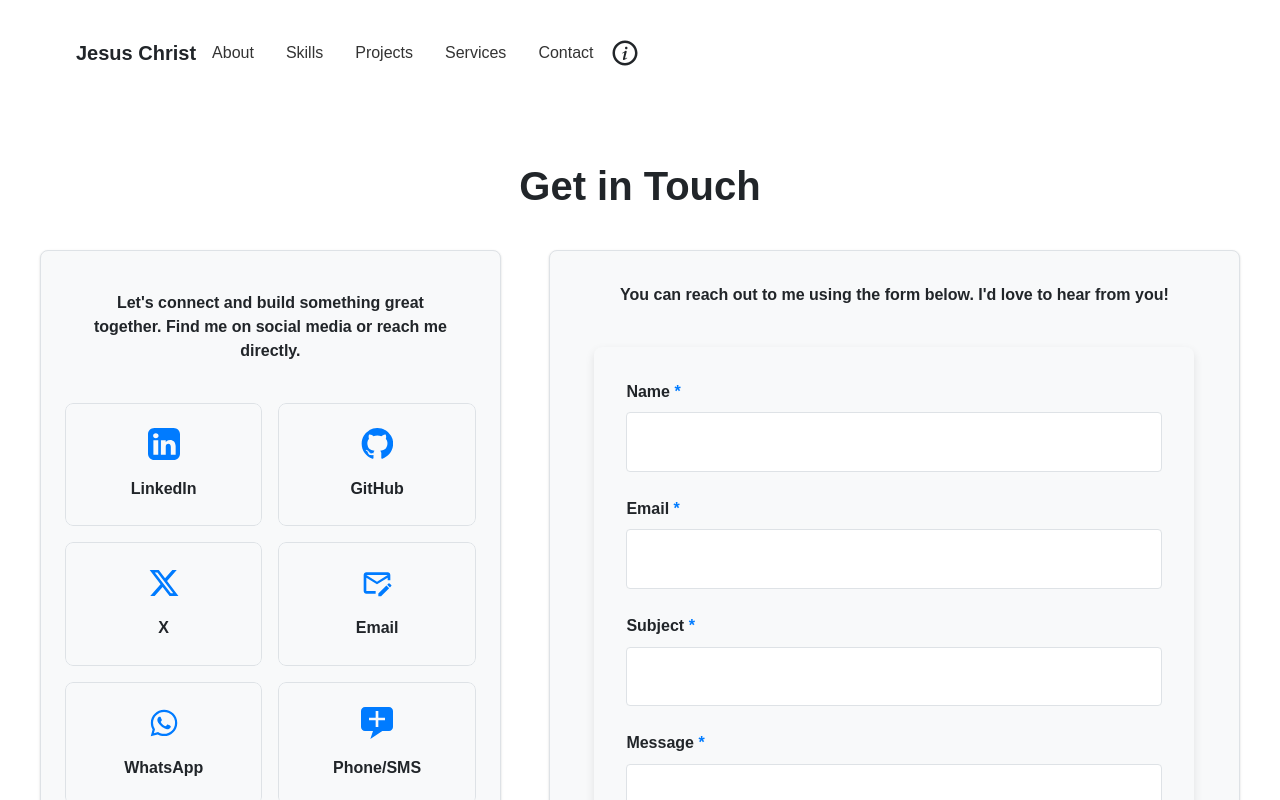
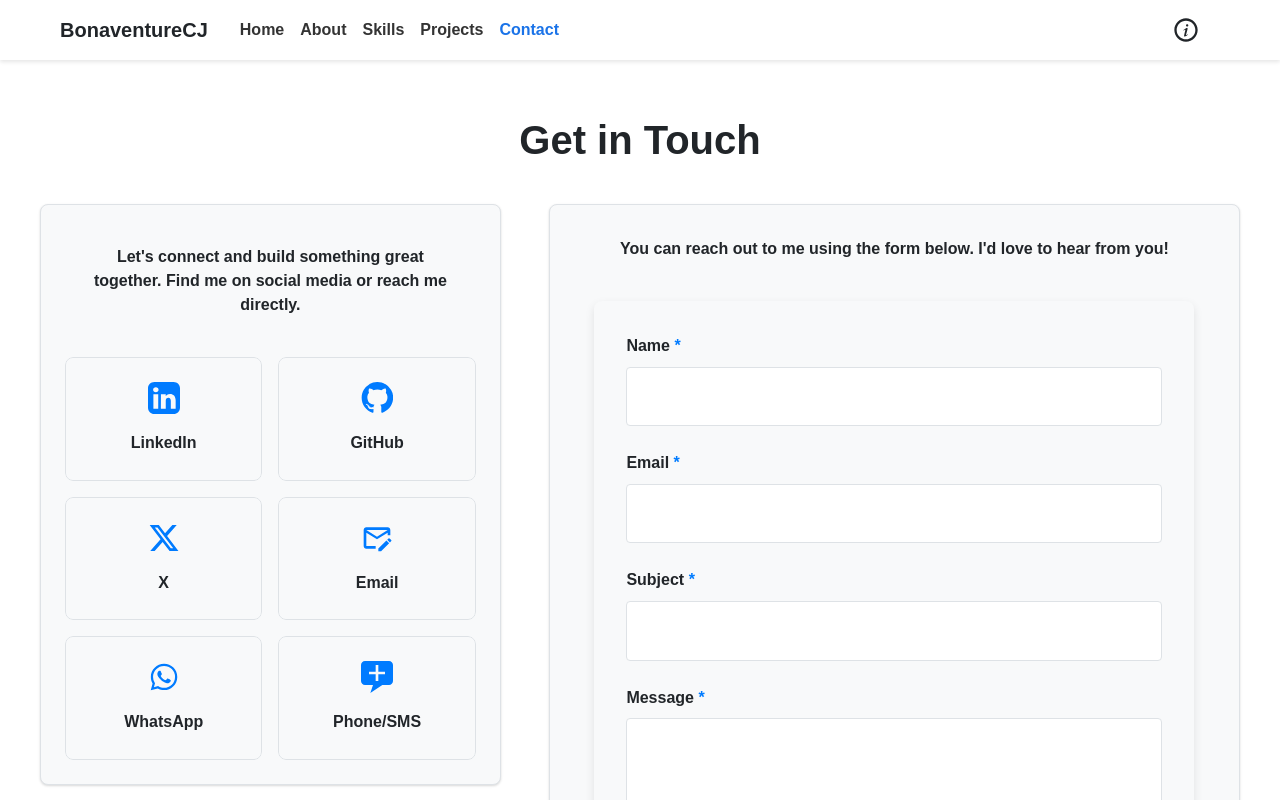
Before and after one commit to BonaventureCJ/portfolio, a React (Create React App) app: page /portfolio/contact in a window 1280 px wide. Shown: the top 800 px of the page. Built offline with nearby package versions, Linux system fonts and the light colour scheme.

Commit message:
feat(Navigation): Navigation setup 4 - Right-Handed Navigation Hamburger

```diff
--- a/src/layouts/Navigation/MainNavigation/MainNavigation.jsx
+++ b/src/layouts/Navigation/MainNavigation/MainNavigation.jsx
@@ -3,12 +3,11 @@ import { NavLink } from 'react-router-dom';
 import styles from './MainNavigation.module.scss';
 
 // Imported icons
-
 import HamburgerIcon from 'components/NavigationIcons/HamburgerIcon';
 import MenuCloseIcon from 'components/NavigationIcons/MenuCloseIcon';
 import ProfileIcon from 'components/NavigationIcons/ProfileIcon';
 
-// Import BrandLogo
+// Import Brand component
 import Brand from 'components/Brand/Brand';
 
 // Imported utility component
@@ -21,15 +20,21 @@ const MainNavigation = () => {
     setIsOpen(!isOpen);
   };
 
+  const handleLinkClick = () => {
+    setIsOpen(false);
+  };
+
   return (
-    <nav className={styles.navigation} aria-label="Main navigation">
-      <div className={styles.header}>
-        {/*
-          Dynamic menu toggle button using imported SVG icons.
-          aria-label changes based on menu state for better accessibility.
-        */}
+    <header className={styles.header}>
+      <nav className={styles.navigation} aria-label="Main navigation">
+        {/* Brand component and logo */}
+        <NavLink to="/" className={styles.navigation__logo} onClick={handleLinkClick}>
+          <Brand name="BonaventureCJ" />
+        </NavLink>
+
+        {/* Mobile menu toggle button */}
         <button
-          className={styles.menuToggle}
+          className={styles.navigation__toggle}
           onClick={toggleMenu}
           aria-expanded={isOpen}
           aria-controls="navigation-menu"
@@ -38,57 +43,90 @@ const MainNavigation = () => {
           {isOpen ? <MenuCloseIcon /> : <HamburgerIcon />}
         </button>
 
-        {/* Brand component */}
-        <NavLink to="/" className={styles.logo} onClick={() => setIsOpen(false)}>
-          <Brand name="Jesus Christ" />
-        </NavLink>
-
-        {/* Side menu for mobile devices, slides from the left */}
-        <div className={`${styles.sideMenuWrapper} ${isOpen ? styles.sideMenuOpen : ''}`}>
-          <div className={styles.mobileUtilityControls}>
-            <ProfileIcon className={styles.profileIcon} />
-            <ThemeToggle />
-          </div>
-
-          <ul id="navigation-menu" className={styles.menu}>
-            <li className={styles.item}>
-              <NavLink to="/about" className={styles.link} onClick={toggleMenu}>
+        {/* Desktop menu and mobile side menu */}
+        <div
+          className={`${styles.navigation__menu} ${isOpen ? styles['navigation__menu--open'] : ''
+            }`}
+          id="navigation-menu"
+        >
+          <ul className={styles.navigation__list}>
+            <li className={styles.navigation__item}>
+              <NavLink
+                to="/"
+                className={({ isActive }) =>
+                  isActive
+                    ? `${styles.navigation__link} ${styles['navigation__link--active']}`
+                    : styles.navigation__link
+                }
+                onClick={handleLinkClick}
+              >
+                Home
+              </NavLink>
+            </li>
+            <li className={styles.navigation__item}>
+              <NavLink
+                to="/about"
+                className={({ isActive }) =>
+                  isActive
+                    ? `${styles.navigation__link} ${styles['navigation__link--active']}`
+                    : styles.navigation__link
+                }
+                onClick={handleLinkClick}
+              >
                 About
               </NavLink>
             </li>
-            <li className={styles.item}>
-              <NavLink to="/skills" className={styles.link} onClick={toggleMenu}>
+            <li className={styles.navigation__item}>
+              <NavLink
+                to="/skills"
+                className={({ isActive }) =>
+                  isActive
+                    ? `${styles.navigation__link} ${styles['navigation__link--active']}`
+                    : styles.navigation__link
+                }
+                onClick={handleLinkClick}
+              >
                 Skills
               </NavLink>
             </li>
-            <li className={styles.item}>
-              <NavLink to="/projects" className={styles.link} onClick={toggleMenu}>
+            <li className={styles.navigation__item}>
+              <NavLink
+                to="/projects"
+                className={({ isActive }) =>
+                  isActive
+                    ? `${styles.navigation__link} ${styles['navigation__link--active']}`
+                    : styles.navigation__link
+                }
+                onClick={handleLinkClick}
+              >
                 Projects
               </NavLink>
             </li>
-            <li className={styles.item}>
-              <NavLink to="/services" className={styles.link} onClick={toggleMenu}>
-                Services
-              </NavLink>
-            </li>
-            <li className={styles.item}>
-              <NavLink to="/contact" className={styles.link} onClick={toggleMenu}>
+            <li className={styles.navigation__item}>
+              <NavLink
+                to="/contact"
+                className={({ isActive }) =>
+                  isActive
+                    ? `${styles.navigation__link} ${styles['navigation__link--active']}`
+                    : styles.navigation__link
+                }
+                onClick={handleLinkClick}
+              >
                 Contact
               </NavLink>
             </li>
           </ul>
+        </div>
 
-        </div>
-        {/* Profile icon and theme toggle for desktop view */}
-        <div className={styles.utilityControls}>
-          <ProfileIcon className={styles.profileIcon} />
+        {/* Utility controls for desktop */}
+        <div className={styles.navigation__utilities}>
+          <ProfileIcon className={styles.navigation__profileIcon} />
           <ThemeToggle />
         </div>
-      </div>
-
-      {/* Overlay to dim background when menu is open */}
-      {isOpen && <div className={styles.overlay} onClick={toggleMenu}></div>}
-    </nav>
+      </nav>
+      {/* Overlay to dim background when mobile menu is open */}
+      {isOpen && <div className={styles.navigation__overlay} onClick={toggleMenu}></div>}
+    </header>
   );
 };
 
--- a/src/layouts/Navigation/MainNavigation/MainNavigation.module.scss
+++ b/src/layouts/Navigation/MainNavigation/MainNavigation.module.scss
@@ -1,231 +1,185 @@
-/* Mobile-first styles */
-.navigation {
-  position: relative;
+// Variables for colors, spacing, and breakpoints
+$color-primary: #1a73e8;
+$color-text: #333;
+$color-background: #fff;
+$color-overlay: rgba(0, 0, 0, 0.5);
+$font-family: Arial, sans-serif;
+$nav-height: 60px;
+$breakpoint-tablet: 768px;
+
+// --- HEADER BLOCK ---
+.header {
+  position: sticky;
+  top: 0;
   z-index: 1000;
+  background-color: $color-background;
+  box-shadow: 0 2px 4px rgba(0, 0, 0, 0.1);
 }
 
-.header {
+// --- NAVIGATION BLOCK ---
+.navigation {
   display: flex;
   justify-content: space-between;
   align-items: center;
-  padding: 1rem;
-  background-color: #fff;
-  z-index: 1001;
-  position: relative;
+  height: $nav-height;
+  padding: 0 1rem;
+  font-family: $font-family;
 }
 
-.logo {
-  font-weight: bold;
+// --- NAVIGATION ELEMENTS ---
+.navigation__logo {
+  flex-shrink: 0; // Prevent logo from shrinking on smaller screens
   text-decoration: none;
-  color: #333;
+  color: inherit;
 }
 
-.menuToggle {
-  background: transparent;
+.navigation__toggle {
+  background: none;
   border: none;
+  padding: 0;
   cursor: pointer;
+  display: flex; // Display on mobile by default
+  z-index: 1001; // Ensure the toggle is above the overlay
+
+  // Icon sizing
+  svg {
+    width: 28px;
+    height: 28px;
+  }
 }
 
-.hamburgerIcon {
-  display: block;
-  width: 24px;
-  height: 3px;
-  background-color: #333;
-  position: relative;
+.navigation__menu {
+  // Mobile: Off-screen initially
+  position: fixed;
+  top: 0;
+  left: -100%;
+  width: 75%;
+  height: 100vh;
+  padding: $nav-height 1rem 1rem;
+  background-color: $color-background;
+  transition: left 0.3s ease-in-out;
+  box-shadow: 2px 0 5px rgba(0, 0, 0, 0.1);
+  z-index: 999;
+  display: flex;
+  flex-direction: column;
+
+  .navigation__utilities {
+    display: flex;
+    justify-content: flex-end;
+    align-items: center;
+    gap: 1.5rem;
+    margin-bottom: 1rem;
+  }
 }
 
-.hamburgerIcon::before,
-.hamburgerIcon::after {
-  content: '';
-  position: absolute;
-  width: 24px;
-  height: 3px;
-  background-color: #333;
+// Menu modifier for the open state
+.navigation__menu--open {
   left: 0;
-  transition: transform 0.3s ease;
 }
 
-.hamburgerIcon::before {
-  top: -8px;
-}
-
-.hamburgerIcon::after {
-  top: 8px;
-}
-
-/* Side menu styling */
-.sideMenuWrapper {
-  position: fixed;
-  top: 5.5rem;
-  left: 0; /* Position the menu to the left */
-  width: 75vw; /* 3/4 of viewport width */
-  height: 80%;
-  background-color: #f9f9f9;
-  box-shadow: 2px 0 5px rgba(0, 0, 0, 0.2);
-  transform: translateX(-100%); /* Start off-screen to the left */
-  transition: transform 0.3s ease-in-out;
-  z-index: 1002;
-}
-
-.sideMenuOpen {
-  transform: translateX(0); /* Slide into view */
-}
-
-.menu {
+.navigation__list {
   list-style: none;
   padding: 0;
   margin: 0;
-  padding-top: 5rem;
 }
 
-.item {
-  border-bottom: 1px solid #eee;
+.navigation__item {
+  margin-bottom: 0.5rem;
 }
 
-.link {
+.navigation__link {
   display: block;
-  padding: 1rem;
+  padding: 0.75rem 0;
   text-decoration: none;
-  color: #333;
+  color: $color-text;
+  font-size: 1.2rem;
+  font-weight: bold;
+  transition: color 0.2s ease-in-out;
+
+  &:hover {
+    color: $color-primary;
+  }
 }
 
-.link:hover {
-  background-color: #f0f0f0;
+// Link modifier for active state
+.navigation__link--active {
+  color: $color-primary;
 }
 
-/* Overlay to darken background */
-.overlay {
+// Profile icon styling
+.navigation__profileIcon {
+  width: 28px;
+  height: 28px;
+  fill: $color-text; // Use currentColor or a specific color
+}
+
+// Utility controls
+.navigation__utilities {
+  // Initially hidden on mobile
+  display: none;
+}
+
+// Overlay to dim background
+.navigation__overlay {
   position: fixed;
   top: 0;
   left: 0;
   width: 100%;
   height: 100%;
-  background-color: rgba(0, 0, 0, 0.5);
-  z-index: 1001;
+  background-color: $color-overlay;
+  z-index: 998;
 }
 
-/* Hide overlay on desktop */
-@media (min-width: 1024px) {
-  .overlay {
-    display: none;
+// --- DESKTOP MEDIA QUERY ---
+@media (min-width: $breakpoint-tablet) {
+  .navigation {
+    padding: 0 2rem;
+    display: grid;
+    grid-template-columns: auto 1fr auto;
+    gap: 2rem;
+  }
+
+  .navigation__toggle {
+    display: none; // Hide hamburger on desktop
+  }
+
+  .navigation__menu {
+    position: static;
+    left: auto;
+    width: auto;
+    height: auto;
+    padding: 0;
+    box-shadow: none;
+    background-color: transparent;
+    display: block; // Show desktop menu
+
+    .navigation__utilities {
+      display: none; // Hide mobile utility controls
     }
   }
 
-/* Screen reader-only class for accessibility */
-.srOnly {
-  position: absolute;
-  width: 1px;
-  height: 1px;
-  padding: 0;
-  margin: -1px;
-  overflow: hidden;
-  clip: rect(0, 0, 0, 0);
-  white-space: nowrap;
-  border-width: 0;
+  .navigation__list {
+    display: flex;
+    justify-content: flex-start;
+    gap: 1rem;
   }
 
-/* Desktop styles */
-@media (min-width: 1024px) {
-  .navigation {
-    display: flex;
-    justify-content: space-between;
-    align-items: center;
-    padding: 1rem 2rem;
+  .navigation__item {
+    margin-bottom: 0;
   }
 
-  .menuToggle {
-    display: none;
+  .navigation__link {
+    font-size: 1rem;
   }
 
-  .sideMenuWrapper {
-    position: static;
-    width: auto;
-    background-color: transparent;
-    box-shadow: none;
-    transform: translateX(0);
+  .navigation__utilities {
+    display: flex; // Show desktop utility controls
+    justify-content: flex-end;
+    align-items: center;
+    gap: 1rem;
   }
 
-  .menu {
-    display: flex;
-    padding-top: 0;
-  }
-
-  .item {
-    border-bottom: none;
-  }
-
-  .link {
-    padding: 0.5rem 1rem;
+  .navigation__overlay {
+    display: none; // Hide overlay on desktop
   }
 }
-
-// src/components/MainNavigation/MainNavigation.module.scss
-
-// ... (existing styles) ...
-
-.header {
-  // ... (existing styles) ...
-  display: flex;
-  justify-content: space-between;
-  align-items: center;
-}
-
-.menuToggle {
-  // ... (existing styles) ...
-  /* On mobile, only the button is visible. */
-  @media (min-width: 1024px) {
-    display: none; // Hide on desktop
-  }
-}
-
-.logo {
-  // ... (existing styles) ...
-
-  // Style the brand logo SVG
-  svg {
-    height: 30px; // Adjust size as needed
-    width: auto;
-  }
-}
-
-.utilityControls {
-  display: none; // Hidden by default (mobile-first)
-
-  @media (min-width: 1024px) {
-    display: flex; // Show on desktop
-    gap: 1rem;
-    align-items: center;
-  }
-}
-
-.mobileUtilityControls {
-  display: flex; // Visible on mobile
-  justify-content: space-between;
-  align-items: center;
-  padding: 1rem;
-  border-bottom: 1px solid #eee;
-
-  @media (min-width: 1024px) {
-    display: none; // Hide on desktop
-  }
-}
-
-.sideMenuWrapper {
-  // ... (existing side menu styles) ...
-  padding-top: 0; // Adjust padding as controls are now inside
-}
-
-.profileIcon {
-    height: 30px;
-    width: 30px// Adjust size as needed
-}
-
-.link {
-  // ... (existing link styles) ...
-
-  // Style the links in the side menu for clarity
-  display: flex;
-  align-items: center;
-}
-
-// ... (rest of your existing styles) ...
```
Lines whose indentation alone changed are shown as unchanged.
